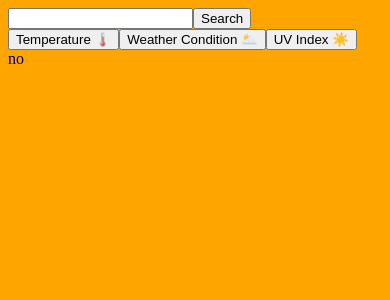
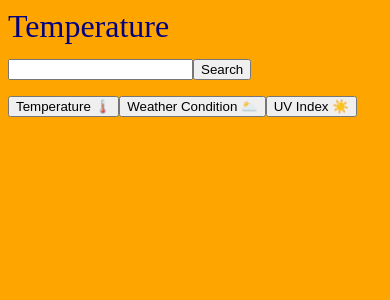
Before and after one commit to SabinaC4008/CTD-Prework-Weather-Search, a React (Vite) app: page / in a window 390 px wide. Shown: the top 300 px of the page. Built offline with nearby package versions, Linux system fonts and the light colour scheme.

Commit message:
Buttons display different data on sumbit. Need to make data type buttons responsive when clicked after the sumbit button. Code for fetching different data is messy so will cleaning that up next. Also made font size a bit bigger.

```diff
--- a/src/App.jsx
+++ b/src/App.jsx
@@ -4,30 +4,55 @@ import './App.css'
 function App() {
   const [formState, setFormState] = useState('Temperature')
   const [city, setCity] = useState('')
+
+  const [info, setInfo] = useState('')
+
   const uvHandler = () => setFormState('UV')
   const tempHandler = () => setFormState('Temperature')
   const weatherHandler = () => setFormState('Weather Conditions')
   const cityHandler = (event) => setCity(event.target.value)
 
-  const searchHandler = (event) => {
+  const searchHandler = async (event) => {
     event.preventDefault()
-    getCity()
+    getCityWeather()
   }
 
-
-  const getCity = async () => {
+  const getCityWeather = async () => {
     const locationResponse = await fetch(`https://geocoding-api.open-meteo.com/v1/search?name=${city}&count=1&language=en&format=json`)
     const possibleLocations = await locationResponse.json()
     const location = possibleLocations.results[0]
     console.log(location)
-    const weatherResponse = await fetch(`https://api.open-meteo.com/v1/forecast?latitude=${location.latitude}&longitude=${location.longitude}&daily=uv_index_max&timezone=${location.timezone}&forecast_days=1`)
-    const weather = await weatherResponse.json()
-    console.log(weather)
+
+    if(formState == 'Temperature') {
+      const weatherResponse = await fetch(`https://api.open-meteo.com/v1/forecast?latitude=${location.latitude}&longitude=${location.longitude}&current=temperature_2m&timezone=${location.timezone}&forecast_days=1`)
+      const weather = await weatherResponse.json()
+      console.log('Temperature')
+      console.log(weather.current.temperature_2m) //Need to still change this to temperature
+      setInfo("Temperature:" + weather.current.temperature_2m)
+    }
+
+    if(formState == 'UV') {
+      const weatherResponse = await fetch(`https://api.open-meteo.com/v1/forecast?latitude=${location.latitude}&longitude=${location.longitude}&daily=uv_index_max&timezone=${location.timezone}&forecast_days=1`)
+      const weather = await weatherResponse.json()
+      console.log('UV')
+      console.log(weather.daily.uv_index_max[0]) //Need to still change this to temperature
+      setInfo("UV:" + weather.daily.uv_index_max[0])
+    }
+
+    if(formState == 'Weather Conditions') {
+      const weatherResponse = await fetch(`https://api.open-meteo.com/v1/forecast?latitude=${location.latitude}&longitude=${location.longitude}&current=weather_code&timezone=${location.timezone}&forecast_days=1`)
+      const weather = await weatherResponse.json()
+      console.log('Weather Conditions')
+      console.log(weather.current.weather_code) //Need to still change this to Weather Conditions
+      setInfo("Weather Conditions:" + weather.current.weather_code)
+    }
+
   }
 
   return (
     <>
       <div>
+        {formState}
         <form onSubmit={searchHandler}>
           <input type="text" onChange={cityHandler}/>
           <button type="submit">Search</button>
@@ -36,9 +61,7 @@ function App() {
         <button onClick={weatherHandler}>Weather Condition 🌥️</button>
         <button onClick={uvHandler}>UV Index ☀️</button>
         <div>
-          {formState == 'UV' ? 'yes' : 'no'}
-          {//Testing to see if states change based on button clicks above
-          }
+          {info}
         </div>
       </div>
     </>
--- a/src/index.css
+++ b/src/index.css
@@ -1,4 +1,5 @@
 body{
   background-color: orange;
   color: navy;
+  font-size: 2rem;
 }
```
